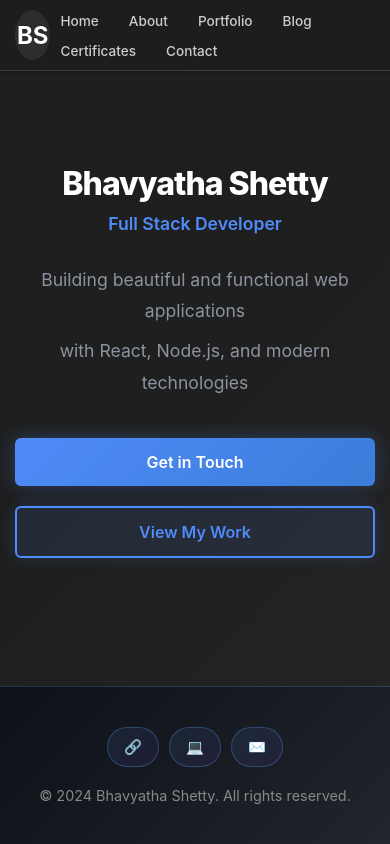
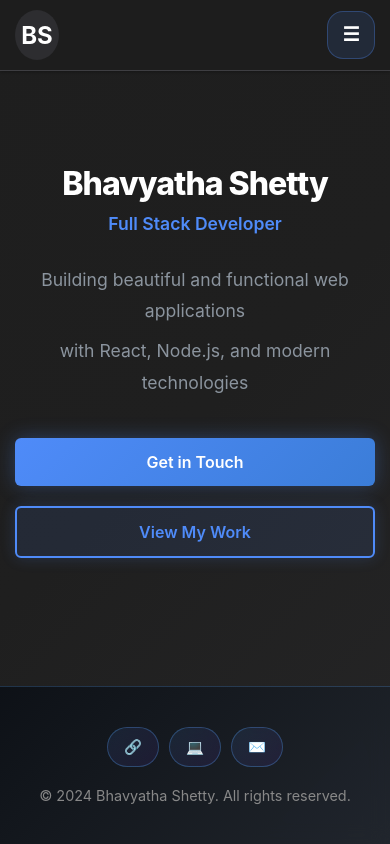
Before and after one commit to bhavyathashetty/my-portfolio, a React (Create React App) app: page / in a window 390 px wide. Built offline with nearby package versions, Linux system fonts and the light colour scheme.

Commit message:
mobile responsive changes added

```diff
--- a/src/LandingPage.css
+++ b/src/LandingPage.css
@@ -35,6 +35,7 @@
   justify-content: space-between;
   align-items: center;
   height: 70px;
+  position: relative;
 }
 
 .logo {
@@ -54,6 +55,105 @@
   display: flex;
   list-style: none;
   gap: 40px;
+}
+
+.mobile-nav {
+  display: none;
+  width: 100%;
+}
+
+.mobile-nav-toggle {
+  display: inline-flex;
+  align-items: center;
+  justify-content: center;
+  width: 100%;
+  padding: 12px 18px;
+  background: rgba(79, 139, 249, 0.12);
+  color: #ffffff;
+  border: 1px solid rgba(79, 139, 249, 0.3);
+  border-radius: 10px;
+  cursor: pointer;
+  font-weight: 600;
+  transition: all 0.25s ease;
+}
+
+.mobile-nav-toggle:hover {
+  background: rgba(79, 139, 249, 0.18);
+}
+
+.mobile-nav-dropdown {
+  display: none;
+  position: absolute;
+  top: calc(100% + 10px);
+  right: 0;
+width:50%;
+  margin: 0;
+  z-index: 1100;
+}
+
+.mobile-nav-dropdown.open {
+  display: block;
+  width:50%;
+}
+
+.mobile-nav-list {
+  list-style: none;
+  padding: 10px 0;
+  margin: 0;
+  background: rgba(13, 17, 23, 0.97);
+  border: 1px solid rgba(79, 139, 249, 0.25);
+  border-radius: 14px;
+  box-shadow: 0 12px 30px rgba(0, 0, 0, 0.35);
+  max-height: calc(100vh - 120px);
+  overflow-y: auto;
+}
+
+.mobile-nav-list li {
+  border-top: 1px solid rgba(79, 139, 249, 0.08);
+}
+
+.mobile-nav-list li:first-child {
+  border-top: none;
+}
+
+.mobile-nav-item {
+  display: block;
+  width: 100%;
+  padding: 14px 18px;
+  color: #ffffff;
+  text-decoration: none;
+  font-weight: 600;
+  transition: background 0.25s ease, color 0.25s ease;
+}
+
+.mobile-nav-item:hover,
+.mobile-nav-item:focus {
+  background: rgba(79, 139, 249, 0.12);
+  color: #4f8bf9;
+}
+
+.mobile-nav-toggle {
+  display: inline-flex;
+  align-items: center;
+  justify-content: center;
+  width: 48px;
+  height: 48px;
+  background: rgba(79, 139, 249, 0.12);
+  color: #ffffff;
+  border: 1px solid rgba(79, 139, 249, 0.3);
+  border-radius: 16px;
+  cursor: pointer;
+  font-weight: 700;
+  transition: all 0.25s ease;
+}
+
+.mobile-nav-toggle:hover {
+  background: rgba(79, 139, 249, 0.18);
+}
+
+.hamburger-icon {
+  font-size: 1.2rem;
+  line-height: 1;
 }
 
 .nav-link {
@@ -764,7 +864,25 @@
   }
 
   .nav-links {
+    display: none;
     gap: 15px;
+  }
+
+  .mobile-nav {
+    display: flex;
+    align-items: center;
+    justify-content: flex-end;
+    gap: 0;
+  }
+
+  .mobile-nav-toggle {
+    width: 48px;
+    height: 48px;
+    padding: 0;
+  }
+
+  .mobile-nav-dropdown {
+    width: 100%;
   }
 
   .nav-link {
@@ -794,6 +912,30 @@
   .about-image img {
     width: 150px;
     height: 150px;
+  }
+
+  .contact-content {
+    grid-template-columns: 1fr;
+    gap: 40px;
+  }
+
+  .contact-intro {
+    max-width: 100%;
+    margin: 0 auto 0 auto;
+  }
+
+  .contact-info-section,
+  .contact-form-section {
+    width: 100%;
+  }
+
+  .social-links-grid {
+    grid-template-columns: 1fr;
+  }
+
+  .submit-btn {
+    width: 100%;
+    align-self: stretch;
   }
 
   .hero-cta {
--- a/src/LandingPage.js
+++ b/src/LandingPage.js
@@ -1,4 +1,5 @@
-import { Routes, Route, Link } from "react-router-dom";
+import { Routes, Route, Link, useLocation } from "react-router-dom";
+import { useState, useEffect } from "react";
 import "./LandingPage.css";
 
 const LandingPage = () => {
@@ -22,12 +23,44 @@ const LandingPage = () => {
     { name: "Email", url: "mailto:bhavyathashetty@gmail.com", icon: "em" },
   ];
 
+  const location = useLocation();
+  const [isMobileNavOpen, setMobileNavOpen] = useState(false);
+
+  useEffect(() => {
+    setMobileNavOpen(false);
+  }, [location.pathname]);
+
   return (
     <div className="landing-container">
       {/* Navigation */}
       <nav className="navbar">
         <div className="nav-content">
           <div className="logo">BS</div>
+          <div className="mobile-nav">
+            <button
+              type="button"
+              className="mobile-nav-toggle"
+              aria-expanded={isMobileNavOpen}
+              onClick={() => setMobileNavOpen((prev) => !prev)}
+            >
+              <span className="hamburger-icon">☰</span>
+            </button>
+            <div className={`mobile-nav-dropdown ${isMobileNavOpen ? "open" : ""}`}>
+              <ul className="mobile-nav-list">
+                {navItems.map((item) => (
+                  <li key={item.id}>
+                    <Link
+                      to={item.path}
+                      className="mobile-nav-item"
+                      onClick={() => setMobileNavOpen(false)}
+                    >
+                      {item.label}
+                    </Link>
+                  </li>
+                ))}
+              </ul>
+            </div>
+          </div>
           <ul className="nav-links">
             {navItems.map((item) => (
               <li key={item.id}>
@@ -299,7 +332,7 @@ const Contact = () => {
             <h3>Connect With Me</h3>
             <div className="social-links-grid">
               <a
-                href="https://linkedin.com/in/bhavyatha-shetty"
+                href="https://www.linkedin.com/in/bhavyathashetty/"
                 className="social-link-card"
                 target="_blank"
                 rel="noopener noreferrer"
@@ -308,7 +341,7 @@ const Contact = () => {
                 <span>LinkedIn</span>
               </a>
               <a
-                href="https://github.com/bhavyatha-shetty"
+                href="https://github.com/bhavyathashetty"
                 className="social-link-card"
                 target="_blank"
                 rel="noopener noreferrer"
```
Also changed, not shown: 1 other file (tests, documents, lock files or other folders).
